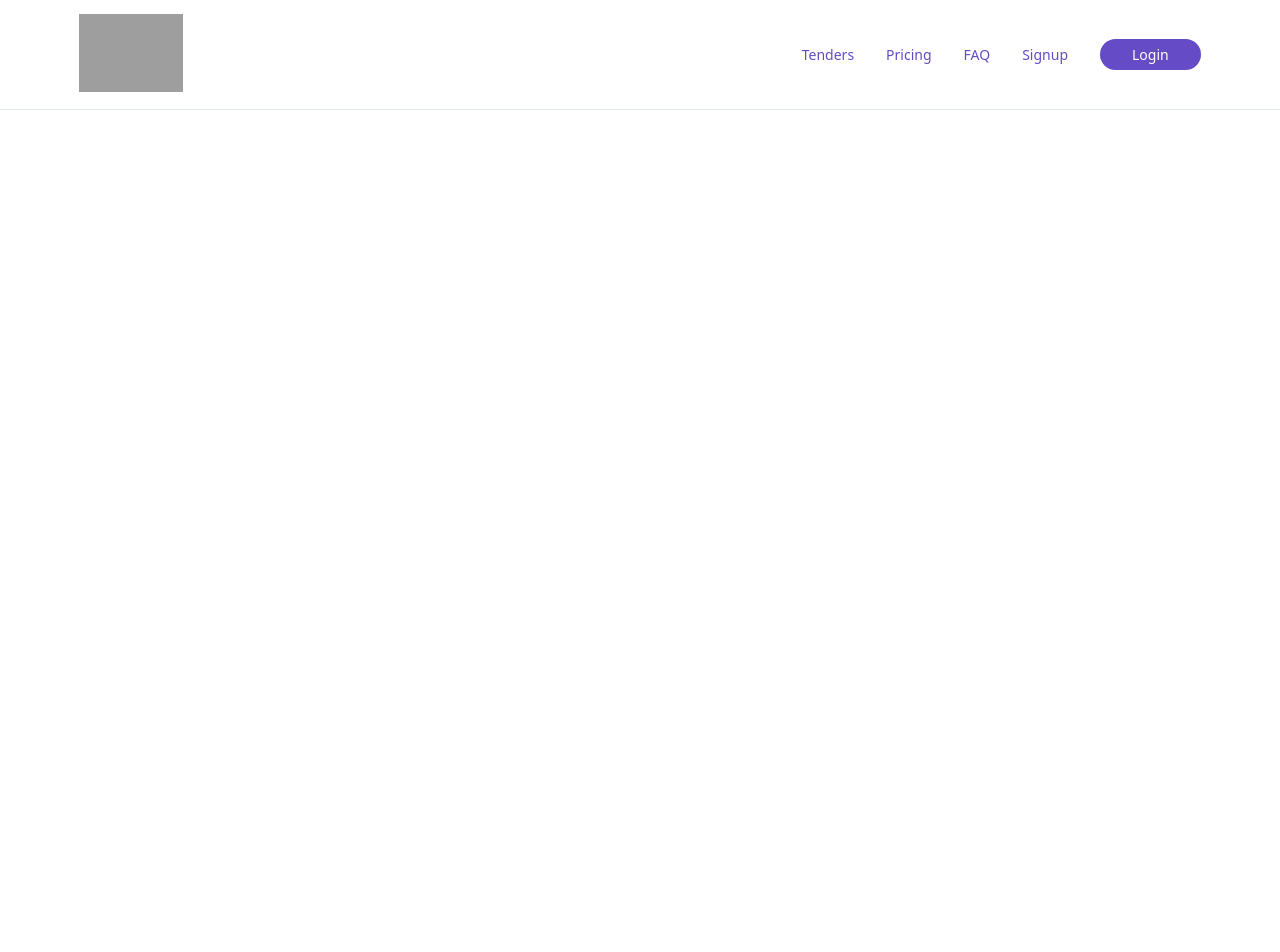
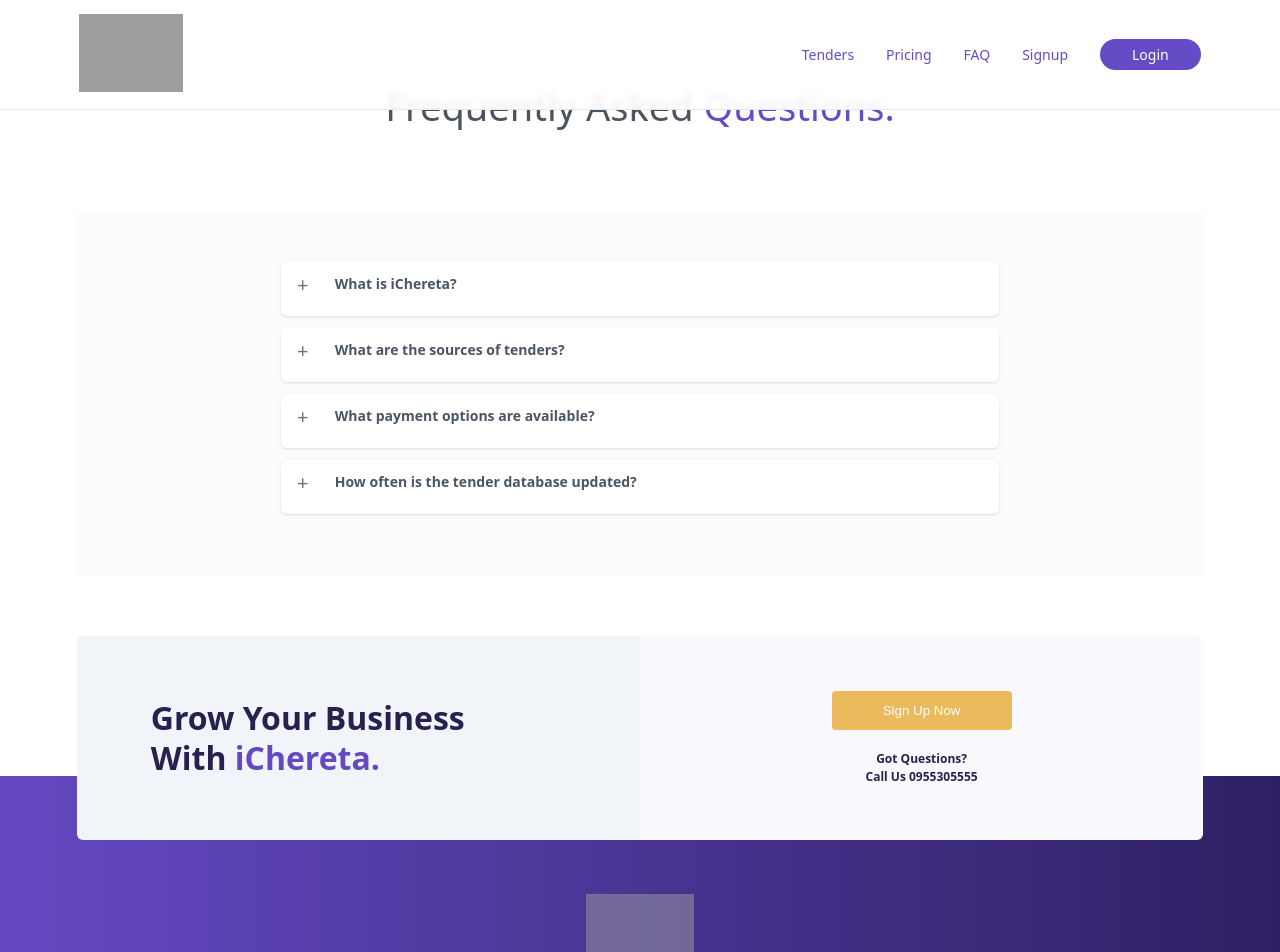
Before and after one commit to nbirhanu/iChereta, a React (Create React App) app: page /faq in a window 1280 px wide. Shown: the top 952 px of the page. Before the commit the page ends 800 px from the top, so only its background shows below. Built offline with nearby package versions, Linux system fonts and the light colour scheme; grey boxes are pictures that could not be loaded.

Commit message:
build FAQ page

```diff
--- a/src/BeforeCreateAccount/pages/Faq.js
+++ b/src/BeforeCreateAccount/pages/Faq.js
@@ -1,5 +1,13 @@
+import Footer from '../../components/Footer'
+import QuestionAnswer from '../../components/QuestionAnswer'
+
 function Faq() {
-	return <div></div>
+	return (
+		<div style={{ marginTop: '8rem' }}>
+			<QuestionAnswer />
+			<Footer />
+		</div>
+	)
 }
 
 export default Faq
```
